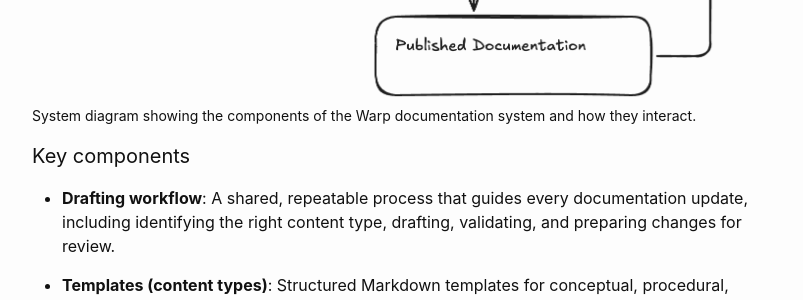
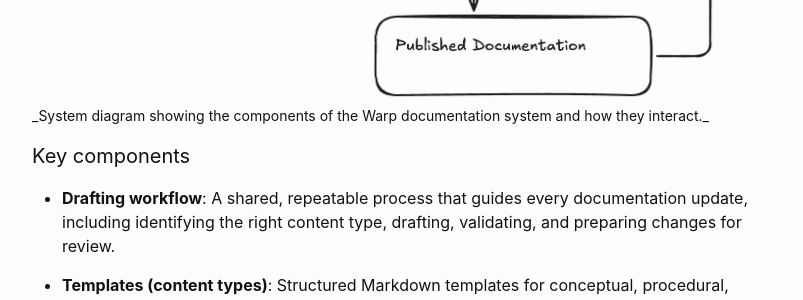
Before and after one commit to rachaelrenk/rachaelrenk.github.io, a Jekyll site: the page built from docs/_posts/2026-05-02-content-system-warp.markdown, in a window 1280 px wide and 900 px high, scrolled down 1973 px. Shown: the part 153-453 px from the top of the window, without its empty margins (238-1041 px from the left). Built offline with Jekyll 4.4.1, drawn with Linux system fonts in a browser that asks for light colours.

```diff
--- a/docs/_posts/2026-05-02-content-system-warp.markdown
+++ b/docs/_posts/2026-05-02-content-system-warp.markdown
@@ -60,7 +60,7 @@ The result is a documentation system that scales with the product—reducing man
 
 <figure>
   <img src="https://raw.githubusercontent.com/rachaelrenk/rachaelrenk.github.io/refs/heads/portfolio_1/docs/assets/images/content-system-diagram.png" alt="Warp Documentation System Diagram" width="800"/>
-  <figcaption>System diagram showing the components of the Warp documentation system and how they interact.</figcaption>
+  <figcaption>_System diagram showing the components of the Warp documentation system and how they interact._</figcaption>
 </figure>
 
 #### Key components
```
